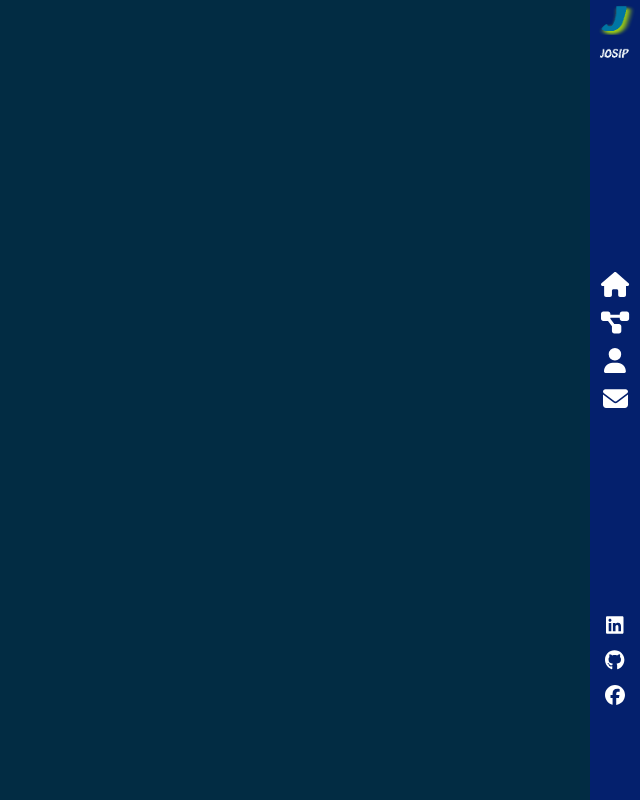
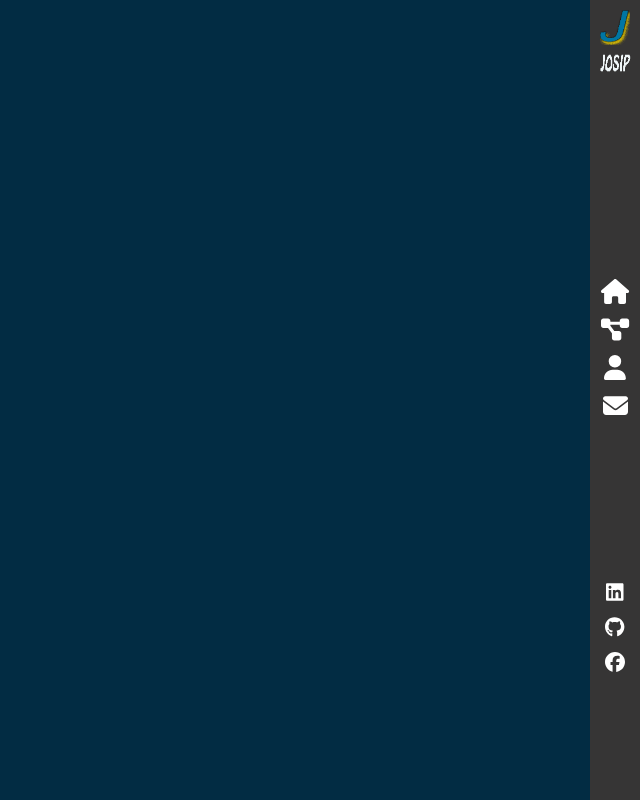
Before and after one commit to josipharci/Portfolio_website_react, a React (Create React App) app in the folder my-app/: page / in a window 1280 px wide. Shown: the whole page, without its empty margins (640-1280 px from the left). Built offline with nearby package versions, Linux system fonts and the light colour scheme; a web font is replaced by a local one.

Commit message:
Fix Logo and Sub

```diff
--- a/my-app/src/components/Sidebar/index.scss
+++ b/my-app/src/components/Sidebar/index.scss
@@ -1,5 +1,5 @@
 .nav-bar{
-    background-color: #04206d;
+    background-color: #363535;
     width: 50px;
     height: 100vh;
     position: absolute;
@@ -9,12 +9,14 @@
     min-height: 500px;
     .Logo{
         .Logo-img{
-          width: 50px;
-          height: 30px;
-          padding-top:5px;
+          width: 30px;
+          height: 35px;
+          padding-top:10px;
+          padding-left:10px;
         }
         .Sub-logo{
-          height: 25px;
+          width: 50px;
+          height: 20px;
         }
     }
     .Links_box{
@@ -26,7 +28,7 @@
     .SLinks{
        width: 100%;
        height: 50px;
-       margin-top: 30vh;
+       margin-top: 25vh;
        text-align: center;
           a{
             font-size: 20px;
@@ -98,9 +100,10 @@ a {
       }
     }
 
-    a.contact{
+    a.Contact{
       &::after{
-        content: CONTACT;
+        content: "CONTACT";
+        font-size: 8px;
       }
     }
 
```
Also changed, not shown: my-app/src/assets/images/logo-sub.png, my-app/src/assets/images/logo.png.
